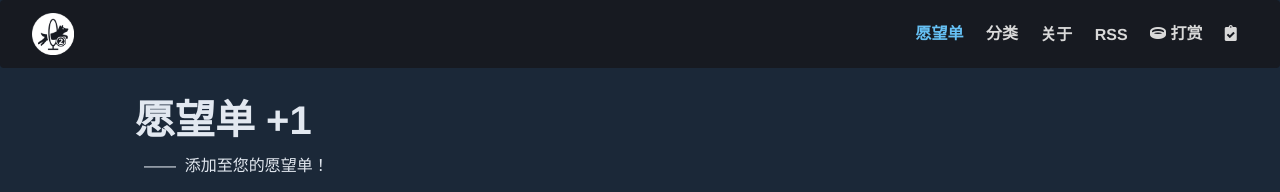
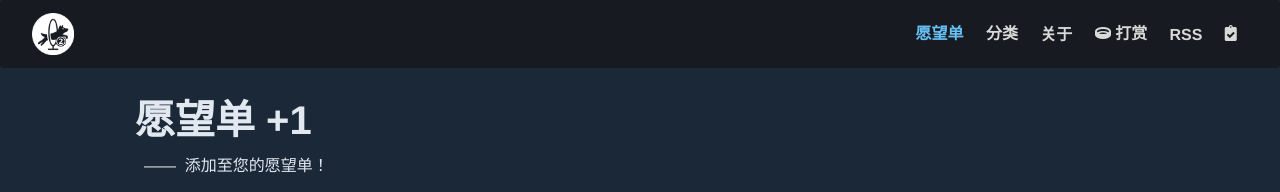
Before and after one commit to vicevolf/wishlist-gold, a Jekyll site: the page built from index.html, in a window 1280 px wide. Shown: the top 192 px of the page. Built offline with Jekyll 4.4.1, drawn with Linux system fonts in a browser that asks for light colours; the list of posts is cut into pages by our own code; comment, search, counter and statistics services are not loaded.

Commit message:
调整菜单顺序

```diff
--- a/_includes/menu-header.html
+++ b/_includes/menu-header.html
@@ -13,10 +13,10 @@
     <a class="nav-link" href="{{site.baseurl}}/about.html"><!--<img class="rounded-circle mr-2" src="{{site.baseurl}}/{{site.avatar}}" width="30">--><span class="align-middle">关于</span></a>
 </li>
 <li class="nav-item">
-    <a class="nav-link" href="{{site.baseurl}}/feed.xml"><span class="align-middle">RSS</span></a>
+    <a class="nav-link" href="https://afdian.net/@volfclub/" target="_blank"><i class="fas fa-ring fa-spin"></i>&nbsp;打赏</a>
 </li>
 <li class="nav-item">
-    <a class="nav-link" href="https://afdian.net/@volfclub/" target="_blank"><i class="fas fa-ring fa-spin"></i>&nbsp;打赏</a>
+    <a class="nav-link" href="{{site.baseurl}}/feed.xml"><span class="align-middle">RSS</span></a>
 </li>
 <li class="nav-item dropdown">
 	<a class="nav-link" href="#" id="dropdown02" data-toggle="dropdown" aria-haspopup="true" aria-expanded="false">
```
